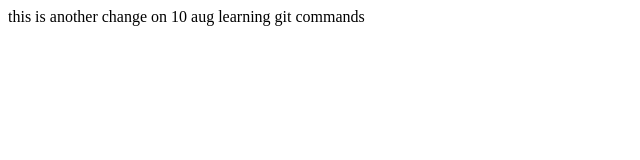
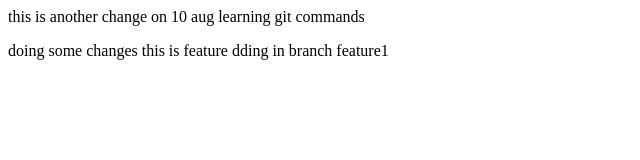
Before and after one commit to work588/localRepo, a plain HTML site: page index.html in a window 1280 px wide. Shown: the whole page, without its empty margins (0-640 px from the left). Drawn offline with Linux system fonts and the light colour scheme.

Commit message:
Add new feature

```diff
--- a/index.html
+++ b/index.html
@@ -1 +1,2 @@
 <p>this is another change on 10 aug learning git commands</p>
+<p> doing some changes this is feature dding in branch feature1</p>
```
